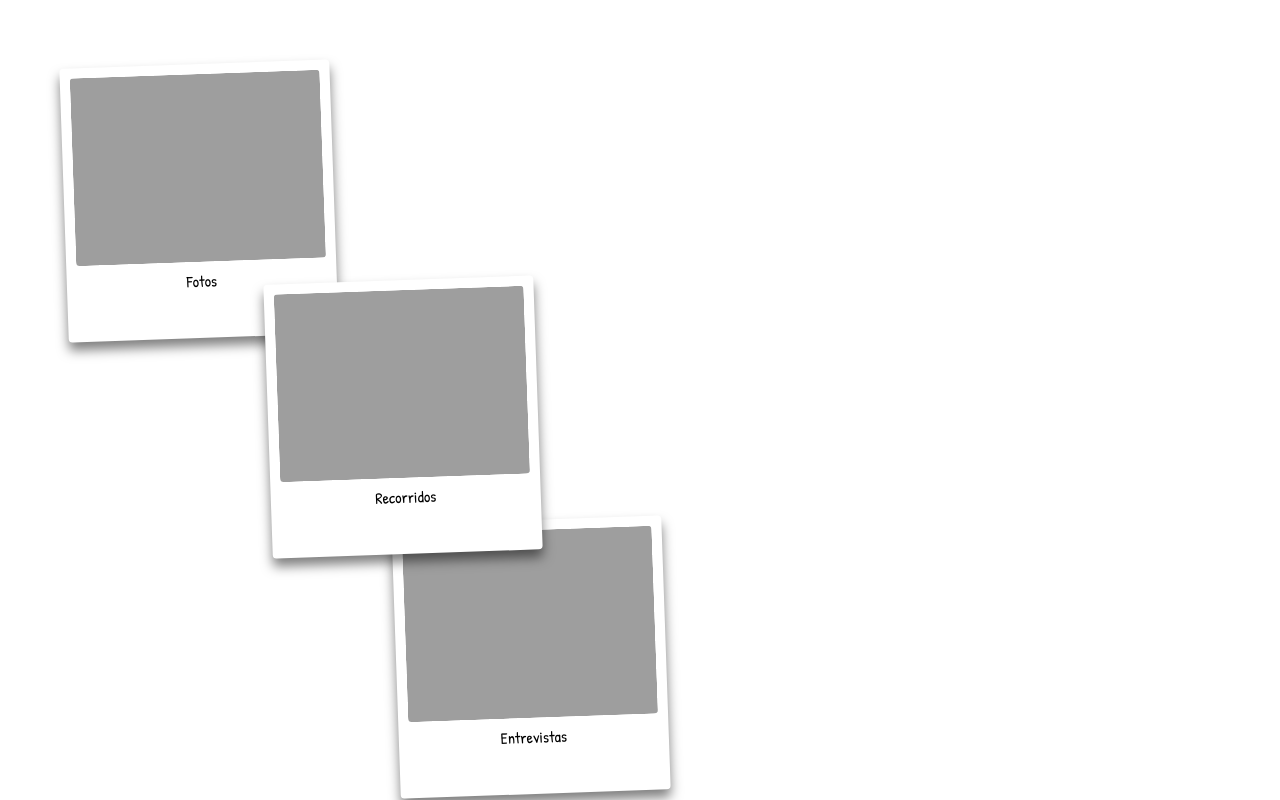
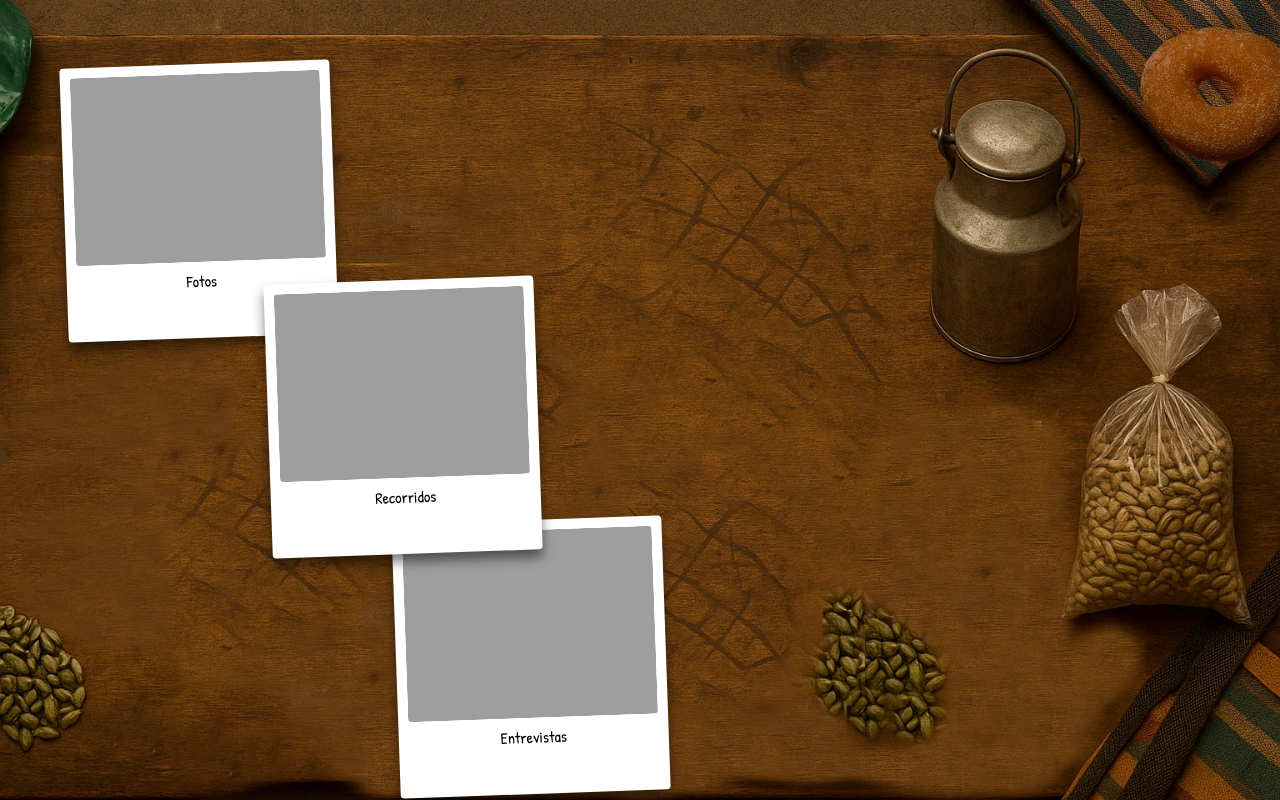
Before and after one commit to Brisa230/Los-Trabajos-Invisibles, a plain HTML site: page mesa.html in a window 1280 px wide. Drawn offline with Linux system fonts and the light colour scheme; the site is published under a folder, as on GitHub Pages, so addresses that start at the root find nothing.

Commit message:
errores a la mera hora

```diff
--- a/styles/mesa.css
+++ b/styles/mesa.css
@@ -2,7 +2,7 @@
 body {
   margin: 0;
   padding: 0;
-  background-image: url('/styles/fotos/background.jpg');
+  background-image: url('fotos/background.jpg');
   font-family: 'Montserrat', sans-serif;
   background-size: cover;
   background-position: center;
```
